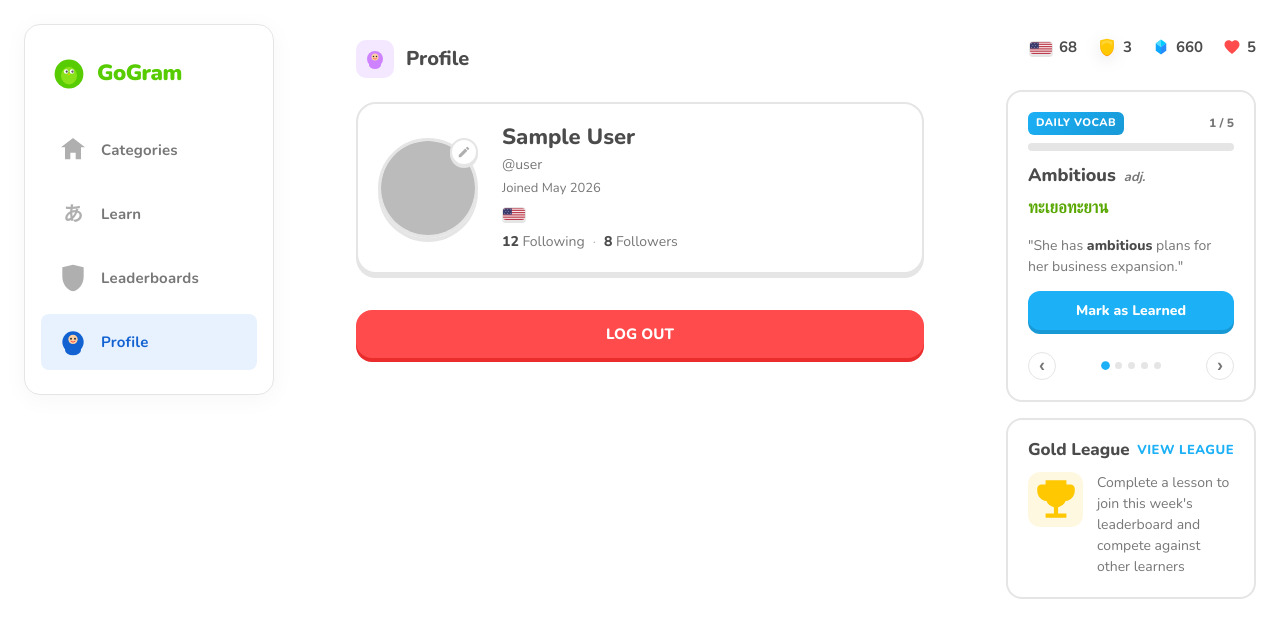
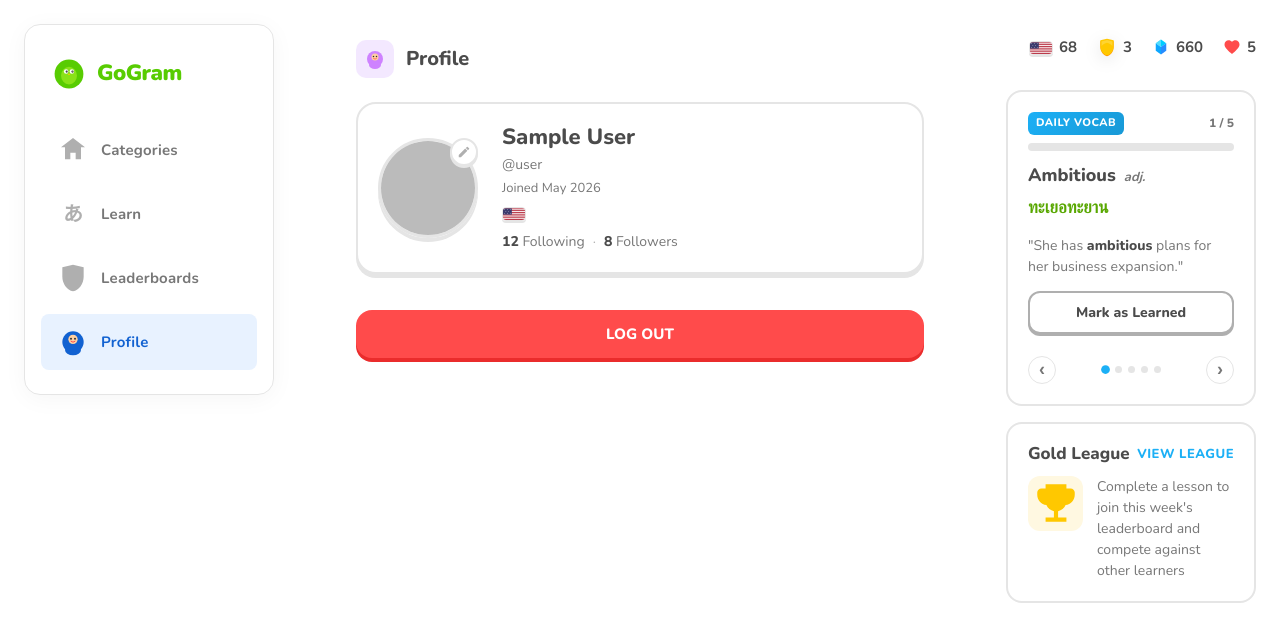
Before and after one commit to kanokpolkulsri/gogram, a React (Vite) app: page /profile in a window 1280 px wide. Shown: the top 642 px of the page. Built offline with nearby package versions, Linux system fonts and the light colour scheme; no server answers; sample sign-in values are in the browser's storage.

Commit message:
style: make vocab-learn-action-btn and learned carousel dots lowkey gray color

```diff
--- a/src/components/RightSidebar.css
+++ b/src/components/RightSidebar.css
@@ -99,24 +99,24 @@
   font-family: var(--font-family);
   font-size: 14px;
   font-weight: 800;
-  border: none;
+  border: 2px solid var(--color-gray-medium);
   cursor: pointer;
   transition: all var(--transition-fast) ease;
   outline: none;
-  box-shadow: 0 4px 0 var(--color-blue-dark);
-  background-color: var(--color-blue);
-  color: var(--color-white);
+  background-color: var(--color-white);
+  color: var(--color-text);
+  box-shadow: 0 2px 0 var(--color-gray-medium);
 }
 
 .vocab-learn-action-btn:hover:not(:disabled) {
-  background-color: #35BFFF;
-  transform: translateY(-1px);
-  box-shadow: 0 5px 0 var(--color-blue-dark);
+  background-color: var(--color-gray-light);
+  border-color: var(--color-gray-dark);
+  box-shadow: 0 2px 0 var(--color-gray-dark);
 }
 
 .vocab-learn-action-btn:active:not(:disabled) {
-  transform: translateY(3px);
-  box-shadow: 0 1px 0 var(--color-blue-dark);
+  transform: translateY(2px);
+  box-shadow: none;
 }
 
 .vocab-learn-action-btn.learned {
@@ -157,12 +157,11 @@
 
 /* Learned Carousel Dots */
 .vocab-carousel-dot.learned {
-  border: 1px solid #58cc02;
-  background-color: #eefbe7;
+  background-color: var(--color-gray-dark);
 }
 
 .vocab-carousel-dot.learned.active {
-  background-color: #58cc02;
+  background-color: var(--color-blue);
 }
 
 .vocab-badge {
```
